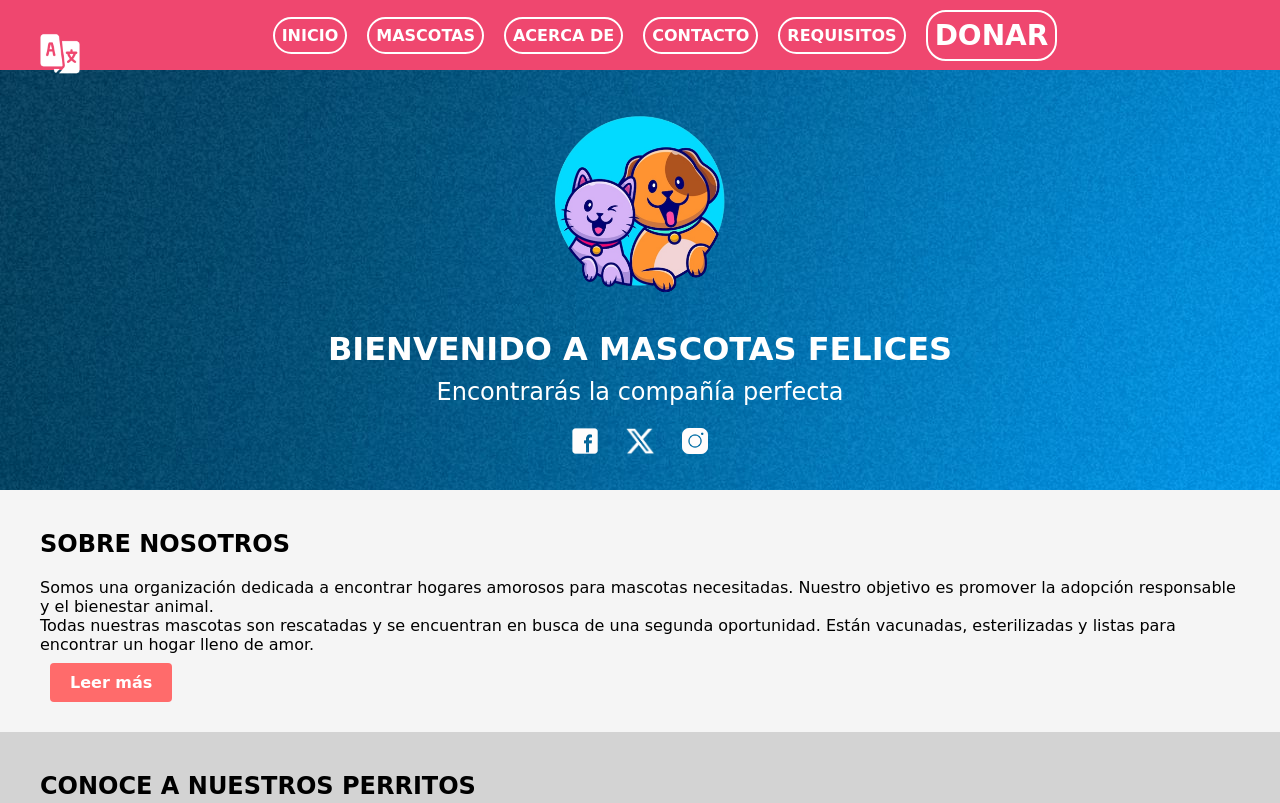
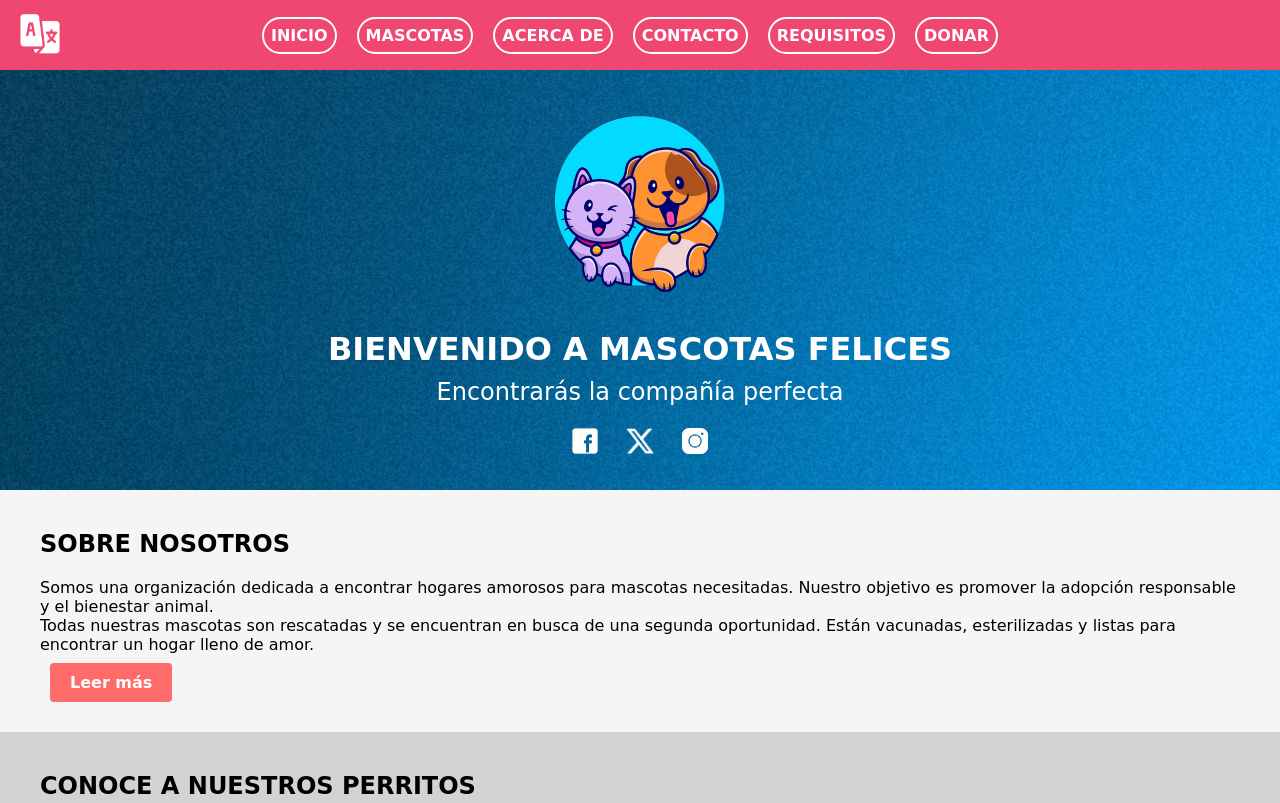
Before and after one commit to fedco-gtz/DesarrolloWeb-Coderhouse, a website: page index.html in a window 1280 px wide. Shown: the top 803 px of the page. Drawn offline with Linux system fonts and the light colour scheme; a web font is replaced by a local one.

Commit message:
Actualización boton de lenguaje

```diff
--- a/index.html
+++ b/index.html
@@ -5,8 +5,8 @@
     <meta charset="UTF-8">
     <meta name="viewport" content="width=device-width, initial-scale=1.0">
     <title>Mascotas Felices</title>
-    <!-- <link rel="stylesheet" href="./css/styles.css"> -->
-    <link rel="stylesheet" href="./css/styles1.css">
+    <link rel="stylesheet" href="./css/styles.css">
+    <!-- <link rel="stylesheet" href="./css/styles1.css"> -->
     <link rel="preconnect" href="https://fonts.googleapis.com">
     <link rel="preconnect" href="https://fonts.gstatic.com" crossorigin>
     <link href="https://fonts.googleapis.com/css2?family=Playpen+Sans:wght@100;200;300;400;500;600;700;800&display=swap"
@@ -18,7 +18,7 @@
         <nav>
             <ul>
                 <section class="containerNav">
-                    <section class="redesSociales">
+                    <section class="buttonLanguage">
                         <a href="./pages/portuguese/indexportuguese.html"><img src="./images/header/idioma.png" width="80" height="80" margin-top="10px"> </a>
                     </section>
                     <nav class="navbar">
--- a/scss/components/_button.scss
+++ b/scss/components/_button.scss
@@ -40,3 +40,13 @@
         font-weight: bold;
     }
 }
+
+.buttonLanguage {
+    display: inline-block;
+    width: 10px;
+    height: 10px;
+    background-repeat: no-repeat;
+    background-size: cover;
+    margin-left: -20px;
+    margin-top: -10px;
+}
```
Also changed, not shown: pages/portuguese/indexportuguese.html (+2 -2 lines), css/styles.css, css/styles1.css, 1 other file.
